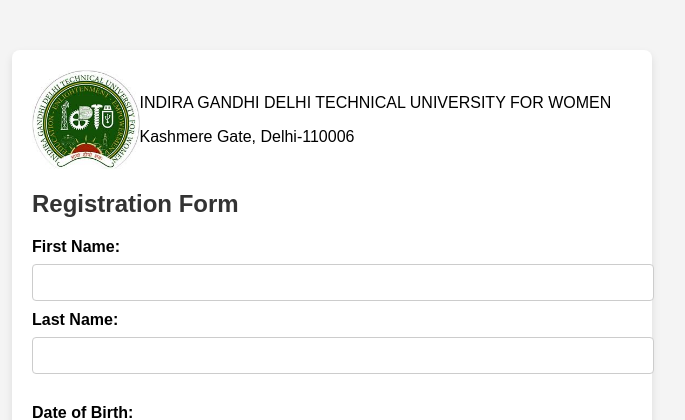
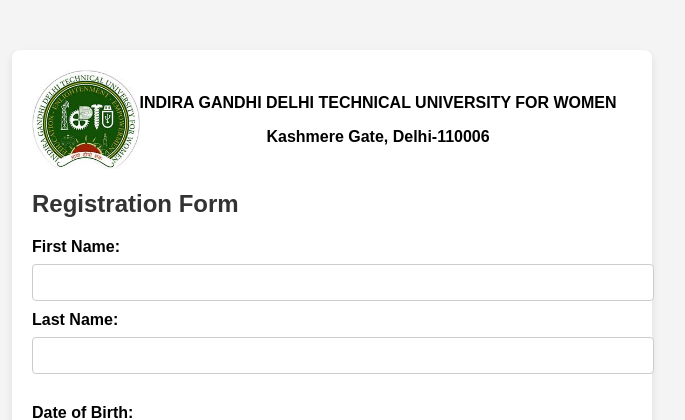
Before and after one commit to aarushijain1/Online-Billing-System, a PHP site: page /registration_form.php in a window 1280 px wide. Shown: the top 420 px of the page, without its empty margins (308-993 px from the left). Run offline with PHP 8.4, Linux system fonts and the light colour scheme.

Commit message:
Update registration_form.css

```diff
--- a/registration_form.css
+++ b/registration_form.css
@@ -3,6 +3,18 @@ body {
     margin: 0;
     padding: 0;
     background-color: #f4f4f4;
+}
+
+.container {
+    display: flex;
+    align-items: center;
+}
+
+.text {
+    font-weight: bold;
+    text-align: center;
+
+    font-size: medium;
 }
 
 form {
@@ -14,12 +26,8 @@ form {
     box-shadow: 0 4px 8px rgba(0, 0, 0, 0.1);
 }
 
-.container {
-    display: flex;
-    align-items: center;
-}
-
-h2, h3 {
+h2,
+h3 {
     color: #333;
 }
 
@@ -33,7 +41,9 @@ label {
     margin-bottom: 8px;
 }
 
-input, select, file {
+input,
+select,
+file {
     width: 100%;
     padding: 10px;
     margin-bottom: 10px;
@@ -54,12 +64,9 @@ button:hover {
     background-color: #45a049;
 }
 
-/* Add your own styling for file input if needed */
 input[type="file"] {
     border: none;
     background: #f4f4f4;
     padding: 8px;
     border-radius: 4px;
 }
-
-/* Add your own styling for validation messages if needed */
```
